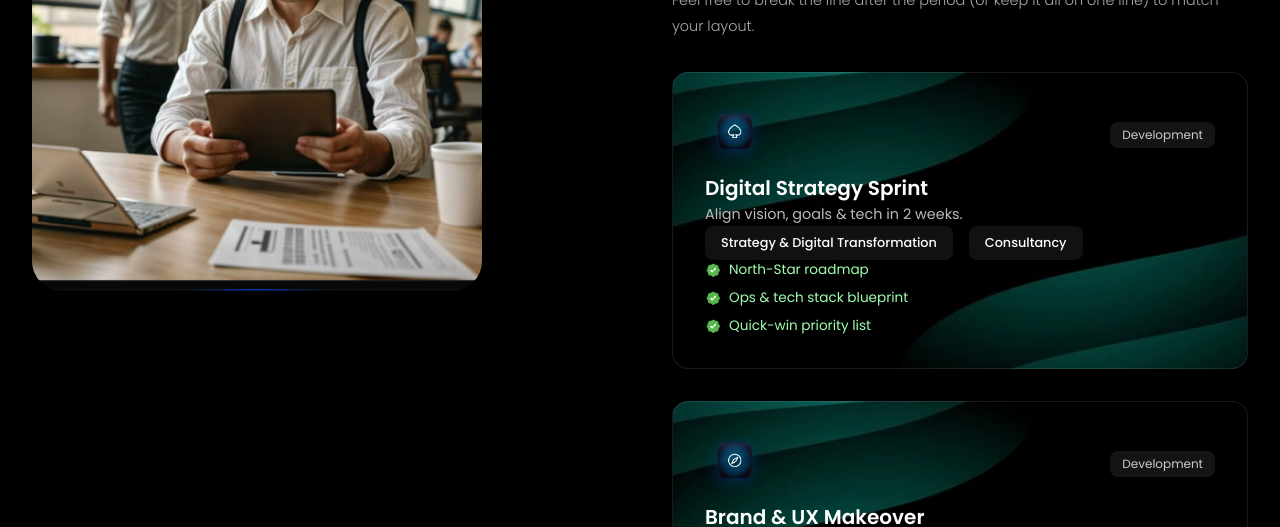
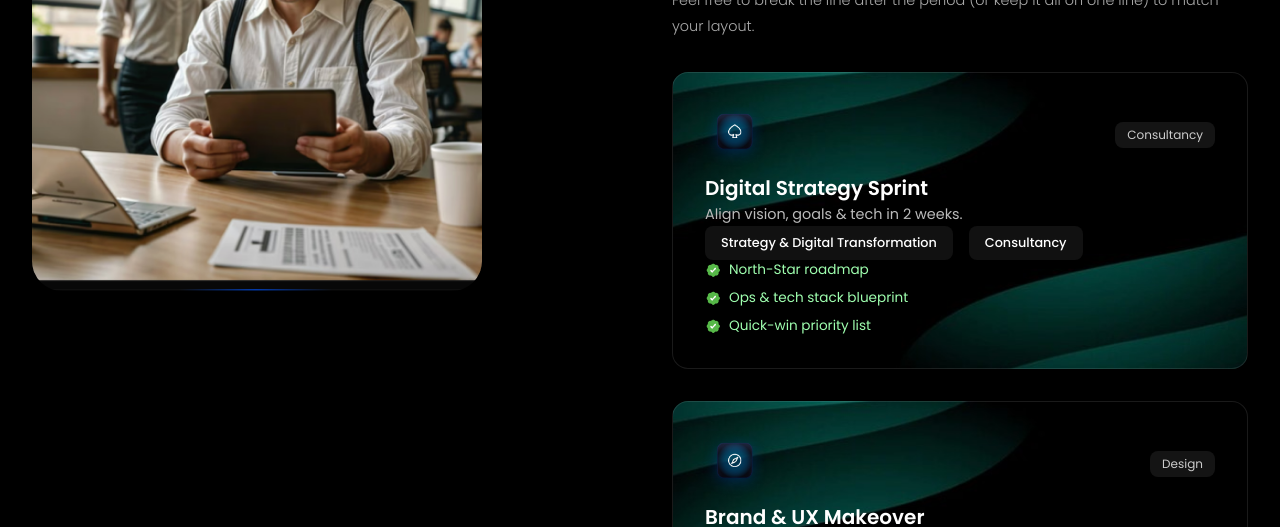
Before and after one commit to muhammadsaad123-coder/marqnetwork-react, a React (Vite) app: page / in a window 1280 px wide. Shown: the part 8060-8587 px from the top of the page. Built offline with nearby package versions, Linux system fonts and the light colour scheme; a web font is replaced by a local one.

Commit message:
change tags of sevices

```diff
--- a/src/components/OurServices/OurServices.jsx
+++ b/src/components/OurServices/OurServices.jsx
@@ -5,6 +5,7 @@ import { motion } from "framer-motion";
 const services = [
   {
     title: "Digital Strategy Sprint",
+
     desc: "Align vision, goals & tech in 2 weeks.",
     icon: "/images/sprint.png",
     price: " Strategy & Digital Transformation",
@@ -104,7 +105,7 @@ const OurServices = () => {
                 <div className="service-card__icon">
                   <img src={service.icon} alt="icon" />
                 </div>
-                <span className="service-card__badge">Development</span>
+                <span className="service-card__badge">{service.duration}</span>
               </div>
 
               <h3 className="service-card__title">{service.title}</h3>
```
